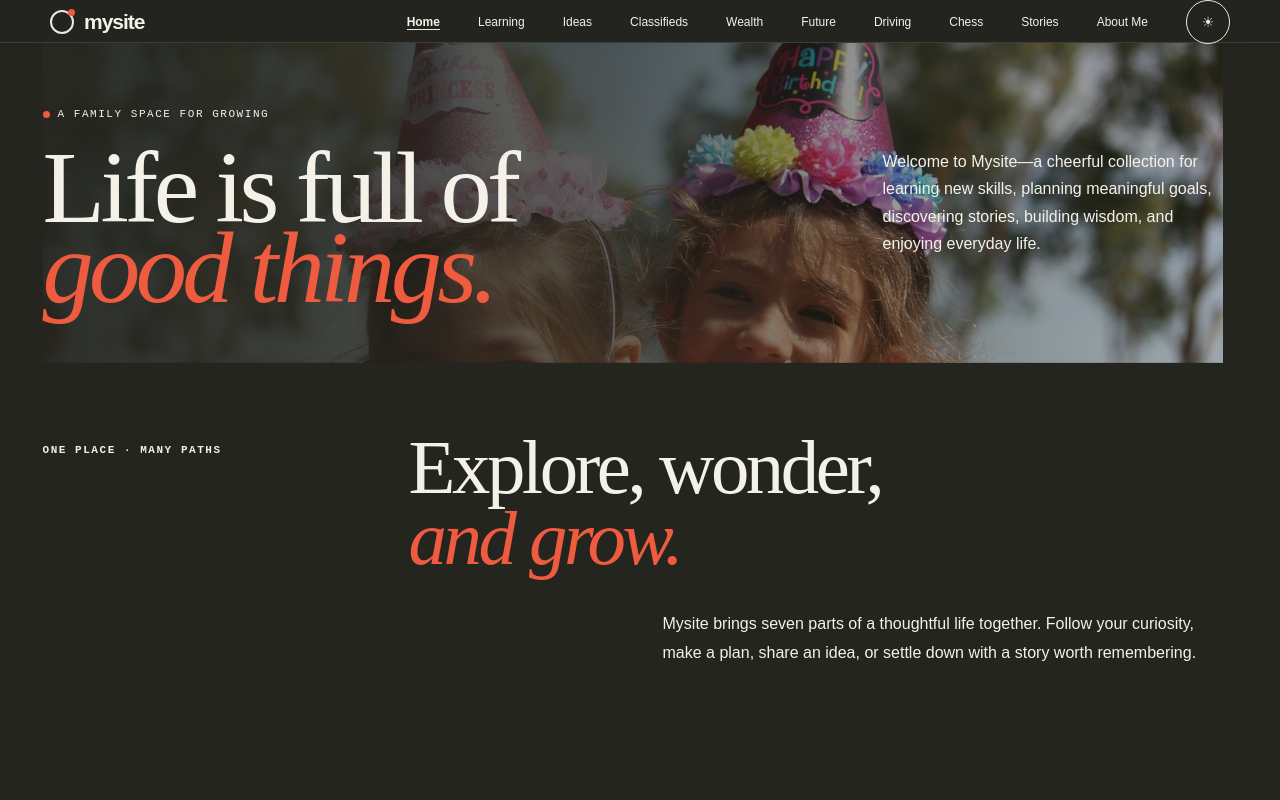
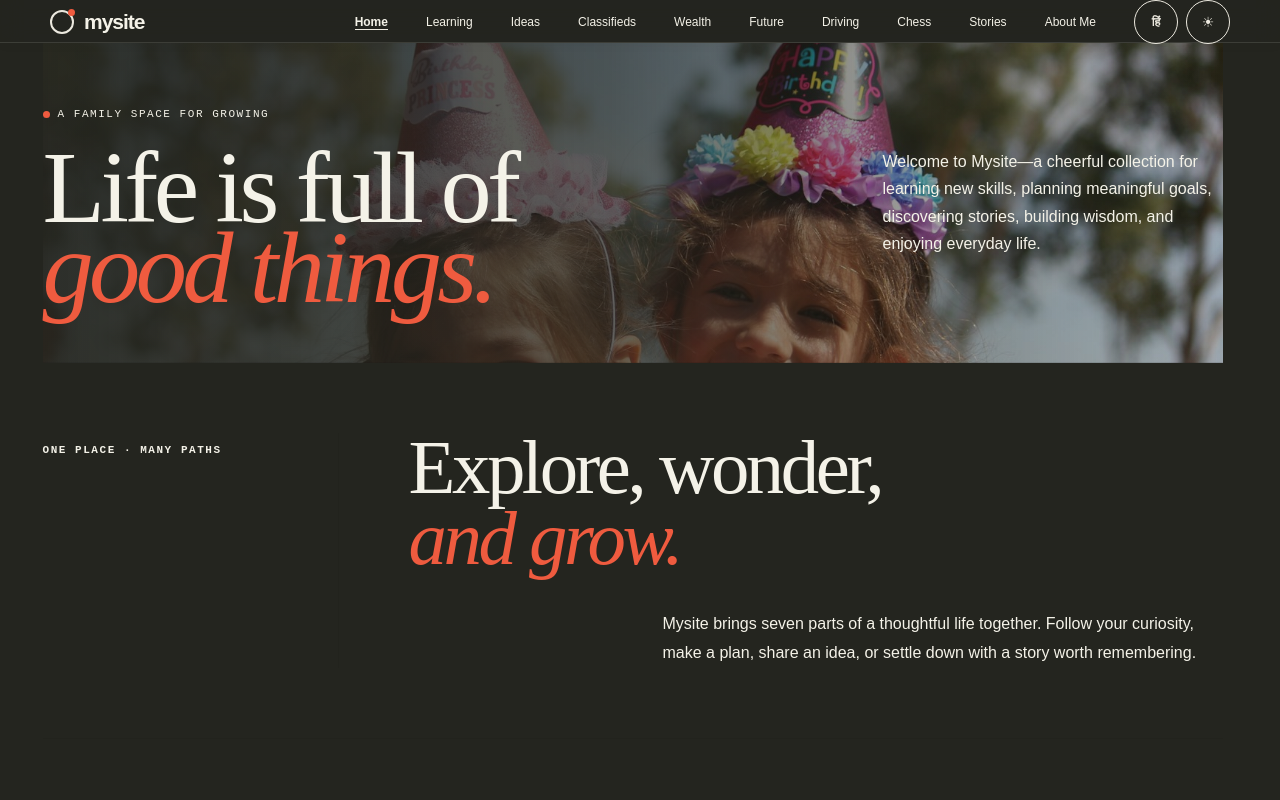
Before and after one commit to sharanpatil01/spws26, a website: page nodews/craftsite/public/pages/index.html in a window 1280 px wide. Shown: the top 800 px of the page. Drawn offline with Linux system fonts and the light colour scheme.

Commit message:
feature:jira01-i18n branch, created and checked into github

```diff
--- a/nodews/craftsite/public/assets/script.js
+++ b/nodews/craftsite/public/assets/script.js
@@ -20,21 +20,80 @@ cards.forEach((card) => {
   card.addEventListener('mouseleave', () => { card.style.transform = '' })
 })
 
+const menuTranslations = {
+  '/home': { en: 'Home', hi: 'मुखपृष्ठ' },
+  '/learning': { en: 'Learning', hi: 'शिक्षा' },
+  '/ideas': { en: 'Ideas', hi: 'विचार' },
+  '/classifieds': { en: 'Classifieds', hi: 'विज्ञापन' },
+  '/wealth': { en: 'Wealth', hi: 'धन-संपत्ति' },
+  '/future': { en: 'Future', hi: 'भविष्य' },
+  '/driving': { en: 'Driving', hi: 'ड्राइविंग' },
+  '/chess': { en: 'Chess', hi: 'शतरंज' },
+  '/stories': { en: 'Stories', hi: 'कहानियाँ' },
+  '/about-me': { en: 'About Me', hi: 'मेरे बारे में' }
+}
+
+const savedLanguage = localStorage.getItem('craftsite-language')
+const useHindi = savedLanguage === 'hi'
+const themeButton = document.querySelector('[data-theme-toggle]')
+let languageButton = null
+
+function applyLanguage(isHindi) {
+  document.documentElement.lang = isHindi ? 'hi' : 'en'
+
+  document.querySelectorAll('.nav-links a, footer a').forEach((link) => {
+    const path = link.getAttribute('href')
+    const translation = menuTranslations[path]
+    if (translation) link.textContent = isHindi ? translation.hi : translation.en
+  })
+
+  if (languageButton) {
+    languageButton.innerHTML = `<span aria-hidden="true">${isHindi ? 'EN' : 'हिं'}</span>`
+    languageButton.setAttribute('aria-label', isHindi ? 'Switch to English' : 'हिंदी में बदलें')
+    languageButton.setAttribute('aria-pressed', String(isHindi))
+    languageButton.title = isHindi ? 'English / अंग्रेज़ी' : 'Hindi / हिंदी'
+  }
+
+  document.querySelectorAll('[data-theme-toggle]').forEach((button) => {
+    const isDark = document.body.classList.contains('dark-theme')
+    button.setAttribute('aria-label', isHindi
+      ? (isDark ? 'हल्का मोड चालू करें' : 'गहरा मोड चालू करें')
+      : (isDark ? 'Switch to light mode' : 'Switch to dark mode'))
+  })
+
+  localStorage.setItem('craftsite-language', isHindi ? 'hi' : 'en')
+}
+
+if (themeButton) {
+  languageButton = document.createElement('button')
+  languageButton.className = 'nav-button language-button'
+  languageButton.type = 'button'
+  languageButton.dataset.languageToggle = ''
+  themeButton.before(languageButton)
+
+  languageButton.addEventListener('click', () => {
+    applyLanguage(document.documentElement.lang !== 'hi')
+  })
+}
+
 const savedTheme = localStorage.getItem('craftsite-theme')
 const useDarkTheme = savedTheme ? savedTheme === 'dark' : true
-const themeButton = document.querySelector('[data-theme-toggle]')
 
 function applyTheme(isDark) {
   document.body.classList.toggle('dark-theme', isDark)
   if (themeButton) {
     themeButton.innerHTML = isDark ? '<span aria-hidden="true">☀</span>' : '<span aria-hidden="true">◐</span>'
-    themeButton.setAttribute('aria-label', isDark ? 'Switch to light mode' : 'Switch to dark mode')
+    const isHindi = document.documentElement.lang === 'hi'
+    themeButton.setAttribute('aria-label', isHindi
+      ? (isDark ? 'हल्का मोड चालू करें' : 'गहरा मोड चालू करें')
+      : (isDark ? 'Switch to light mode' : 'Switch to dark mode'))
     themeButton.setAttribute('aria-pressed', String(isDark))
   }
   localStorage.setItem('craftsite-theme', isDark ? 'dark' : 'light')
 }
 
 applyTheme(useDarkTheme)
+applyLanguage(useHindi)
 
 themeButton?.addEventListener('click', () => {
   applyTheme(!document.body.classList.contains('dark-theme'))
--- a/nodews/craftsite/public/assets/styles.css
+++ b/nodews/craftsite/public/assets/styles.css
@@ -24,6 +24,8 @@ body.dark-theme .nav-wrap { border-bottom-color:rgba(244,242,232,.12); backgroun
 .nav-links a:hover:after { width:100%; }
 .nav-button { width:44px; height:44px; flex:0 0 44px; display:grid; place-items:center; border:1px solid var(--ink); border-radius:50%; padding:0; font-family:Manrope,sans-serif; font-size:14px; text-align:center; background:transparent; color:var(--ink); cursor:pointer; }
 .nav-button span { display:grid; place-items:center; line-height:1; }
+.language-button { margin-right:8px; font-size:12px; font-weight:700; }
+.language-button + .nav-button { margin-left:0; }
 .hero { min-height:680px; width:min(1180px, calc(100% - 48px)); margin:auto; display:grid; grid-template-columns:43% 57%; align-items:center; }
 .hero-copy { position:relative; z-index:2; }
 .eyebrow,.section-label { text-transform:uppercase; letter-spacing:.14em; font:500 11px DM Mono, monospace; }
```
